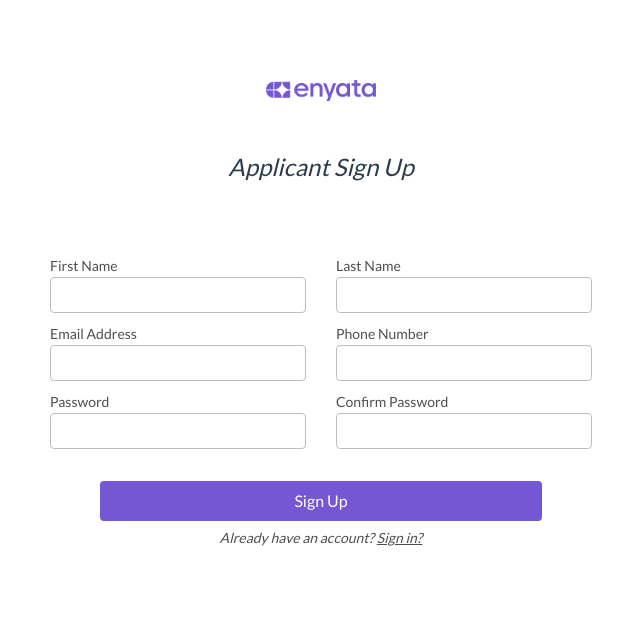
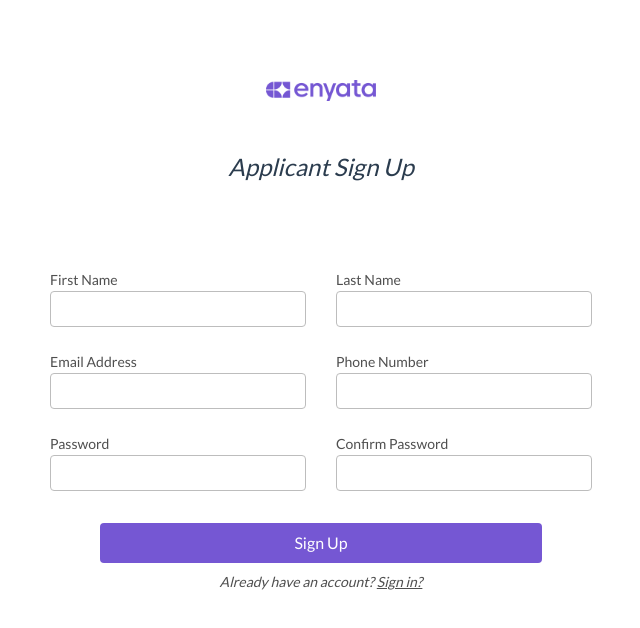
Before and after one commit to asteroid2k/academy-portal, a Vue app: page /signup in a window 1280 px wide. Shown: the top 628 px of the page, without its empty margins (319-959 px from the left). Built offline with nearby package versions, Linux system fonts and the light colour scheme.

Commit message:
signup Ui tweaks

```diff
--- a/src/views/Applicant/Signup.vue
+++ b/src/views/Applicant/Signup.vue
@@ -101,8 +101,8 @@ input {
 }
 .name {
   display: flex;
-
   gap: 30px;
+  margin-top: 22px;
 }
 .form-section {
   display: flex;
@@ -116,7 +116,7 @@ input {
   font-weight: normal;
   font-size: 14px;
   line-height: 17px;
-  margin-top: 8px;
+  margin-top: 10px;
   /* identical to box height */
   color: #4f4f4f;
 }
@@ -143,7 +143,4 @@ label {
   /* identical to box height */
   color: #4f4f4f;
 }
-.name {
-  margin-top: 8px;
-}
 </style>
--- a/src/views/Home.vue
+++ b/src/views/Home.vue
@@ -23,7 +23,9 @@ export default {
           <nav>
             <a>Home</a>
             <a><router-link to="/signin">Sign In</router-link></a>
-            <a><router-link to="/signup">Register Now </router-link></a>
+            <a class="reg-button"
+              ><router-link to="/signup">Register Now </router-link></a
+            >
           </nav>
         </div>
       </div>
```
